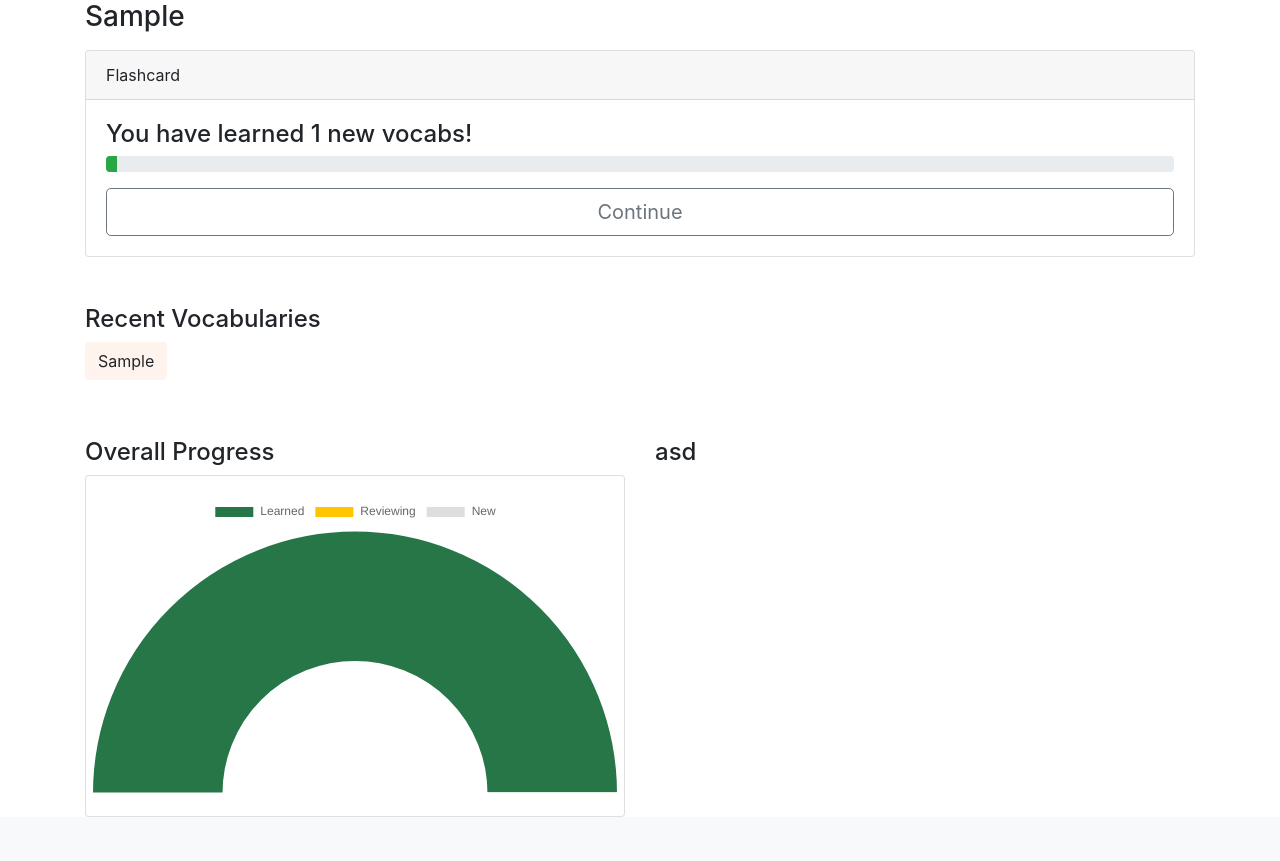
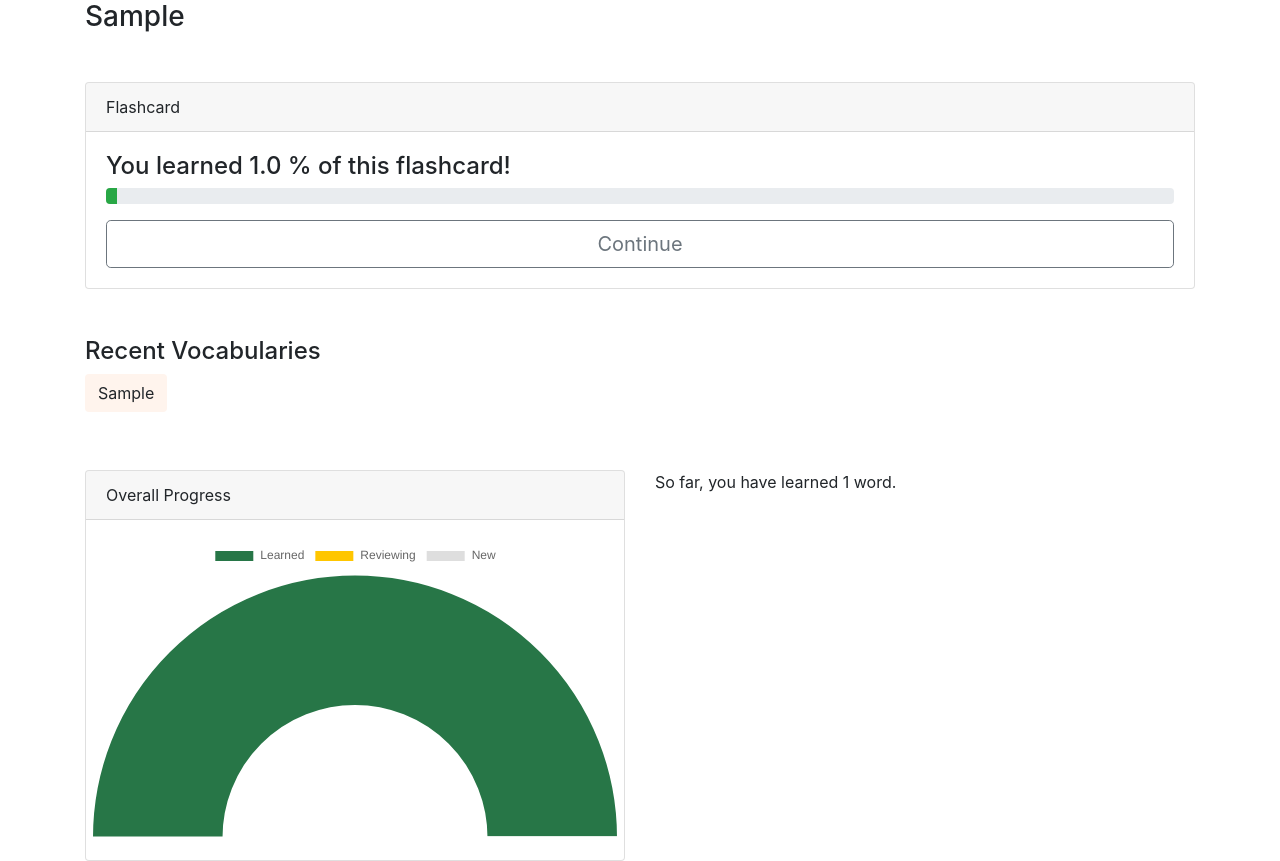
Before and after one commit to jalacardio/newppp, a Django app: page /program/1/dashboard/ in a window 1280 px wide. Shown: the part 56-917 px from the top of the page. Before the commit the page ends 873 px from the top, so only its background shows below. Run offline with Django 3.2, Linux system fonts and the light colour scheme; a user stored in the database is signed in; tables that the repository leaves empty hold one stand-in row (values such as "Sample post"); some libraries are stand-ins or nearby versions.

Commit message:
Some update on dashboard

```diff
--- a/ppp/templates/program/dashboard.html
+++ b/ppp/templates/program/dashboard.html
@@ -5,15 +5,15 @@
 {% block content %}
 <link rel="stylesheet" href="{% static 'program/css/dashboard.css' %}">
 <div class="container">
-    <h3 class="mb-3">{{ program.alias }}</h3>
-    <div class="card mb-3">
+    <h3 class="mb-5">{{ program.alias }}</h3>
+    <div class="card mb-5">
         <div class="card-header">
             Flashcard
         </div>
         <div class="card-body">
             {% if flashcard %}
             <div>
-                <h4>You have learned {{ current_progress.learned }} new vocabs!</h4>
+                <h4>You learned {{ flashcard.progress }} % of this flashcard!</h4>
             </div>
             <div class="progress mb-3">
                 <div class="progress-bar bg-success" role="progressbar" style="width: {{ flashcard.progress }}%"
@@ -47,11 +47,11 @@
     </div>
     <div class="row mt-5">
         <div class="col-6">
-            <div>
-                <h4>Overall Progress</h4>
-            </div>
             <div class="progress-chart">
                 <div class="card">
+                    <div class="card-header">
+                        Overall Progress
+                    </div>
                     <div class="card-body">
                         <div class="row">
                             <div class="chart-container">
@@ -63,7 +63,9 @@
             </div>
         </div>
         <div class="col-6">
-            <h4>asd</h4>
+            <p>
+                So far, you have learned {{ current_progress.learned }} word.
+            </p>
         </div>
     </div>
 
@@ -84,5 +86,6 @@
 
 
 
+
 </script>
 {% endblock %}
```
Lines whose indentation alone changed are shown as unchanged.
